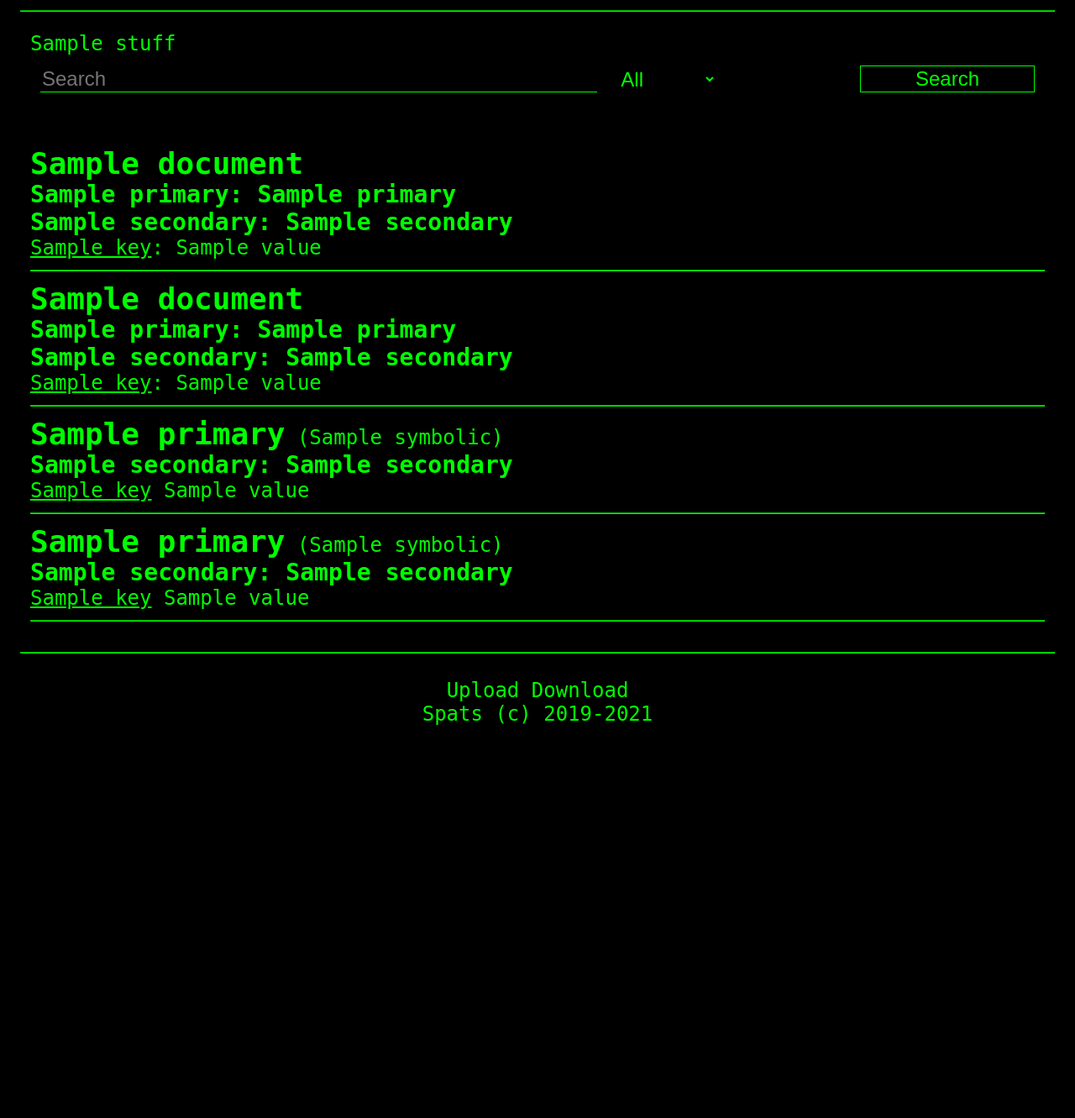
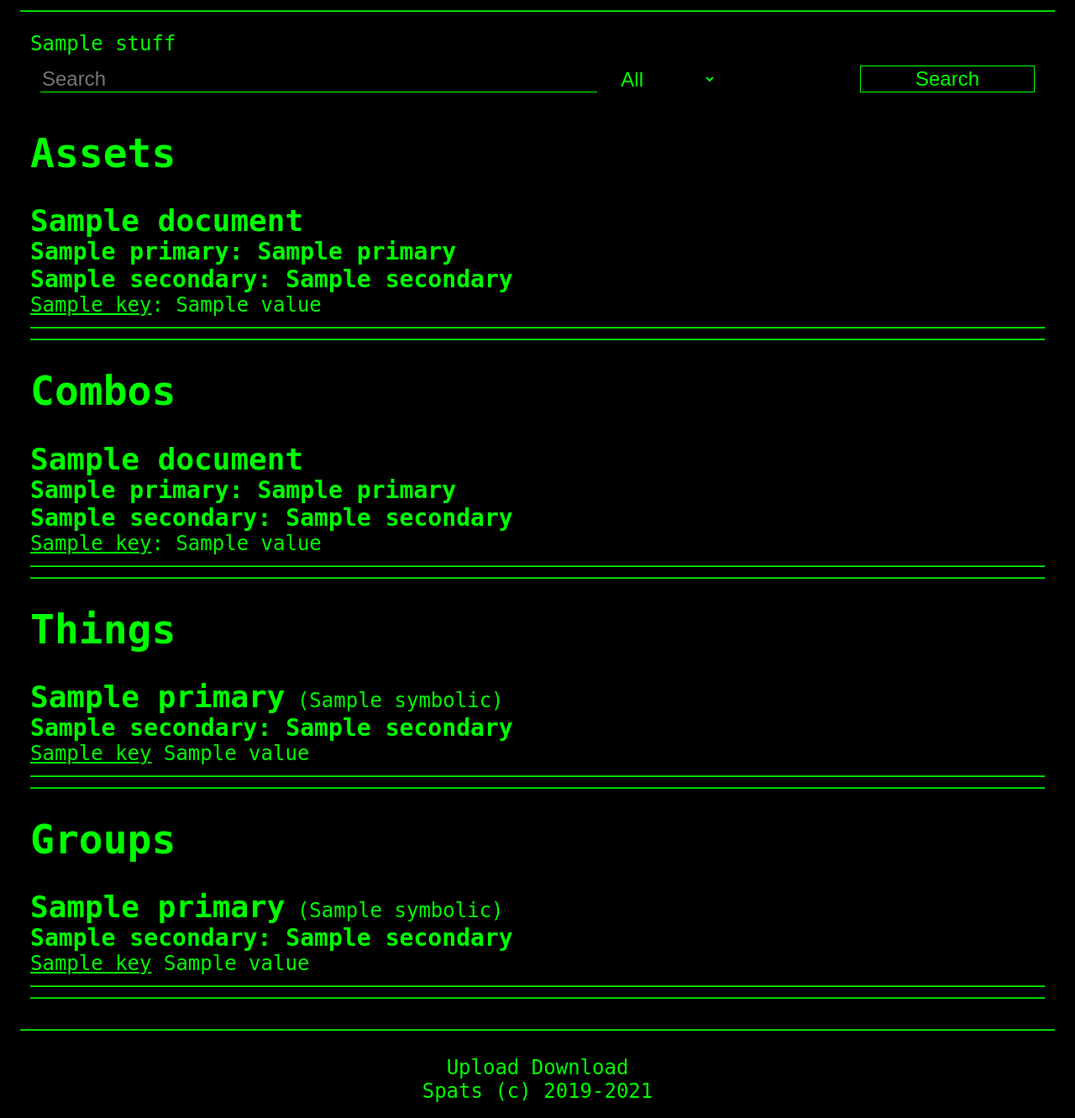
Before and after one commit to spatsapp/frontend, a Flask app: template spats_frontend/templates/search.html.j2 in a window 1280 px wide. Shown: the part 252-1583 px from the top of the page at 84% size. Before the commit the page ends 1115 px from the top, so only its background shows below. Run offline with Flask 2, Linux system fonts and the light colour scheme; the template is opened without the code that fills it: most values are stand-ins (such as "Sample title", 1, 10 or a date in 2020); some libraries are stand-ins or nearby versions.

Commit message:
separate search into type sections

```diff
--- a/spats_frontend/templates/search.html.j2
+++ b/spats_frontend/templates/search.html.j2
@@ -34,18 +34,33 @@
     </form>
 
     {% if results is defined %}
-        <br />
+        {% if results["asset"] %}
+            <h1>Assets</h1>
             {% for document in results["asset"] %}
                 {{ symbolic_list("asset", document) }}
             {% endfor %}
+            <hr />
+        {% endif %}
+        {% if results["combo"] %}
+            <h1>Combos</h1>
             {% for document in results["combo"] %}
                 {{ symbolic_list("combo", document) }}
             {% endfor %}
+            <hr />
+        {% endif %}
+        {% if results["thing"] %}
+            <h1>Things</h1>
             {% for document in results["thing"] %}
                 {{ material_list("thing", "asset", document) }}
             {% endfor %}
+            <hr />
+        {% endif %}
+        {% if results["group"] %}
+            <h1>Groups</h1>
             {% for document in results["group"] %}
                 {{ material_list("group", "combo", document) }}
             {% endfor %}
+            <hr />
+        {% endif %}
     {% endif %}
 {% endblock %}
```
Lines whose indentation alone changed are shown as unchanged.
